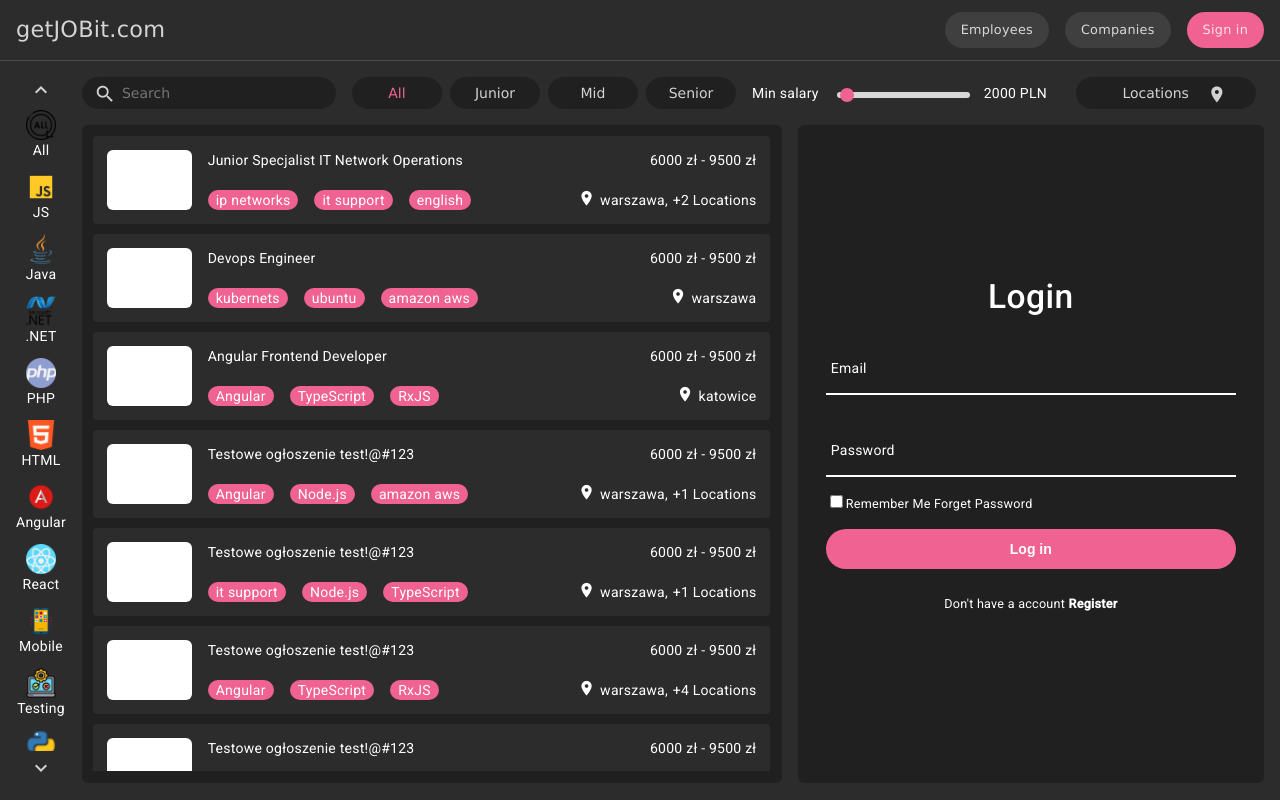
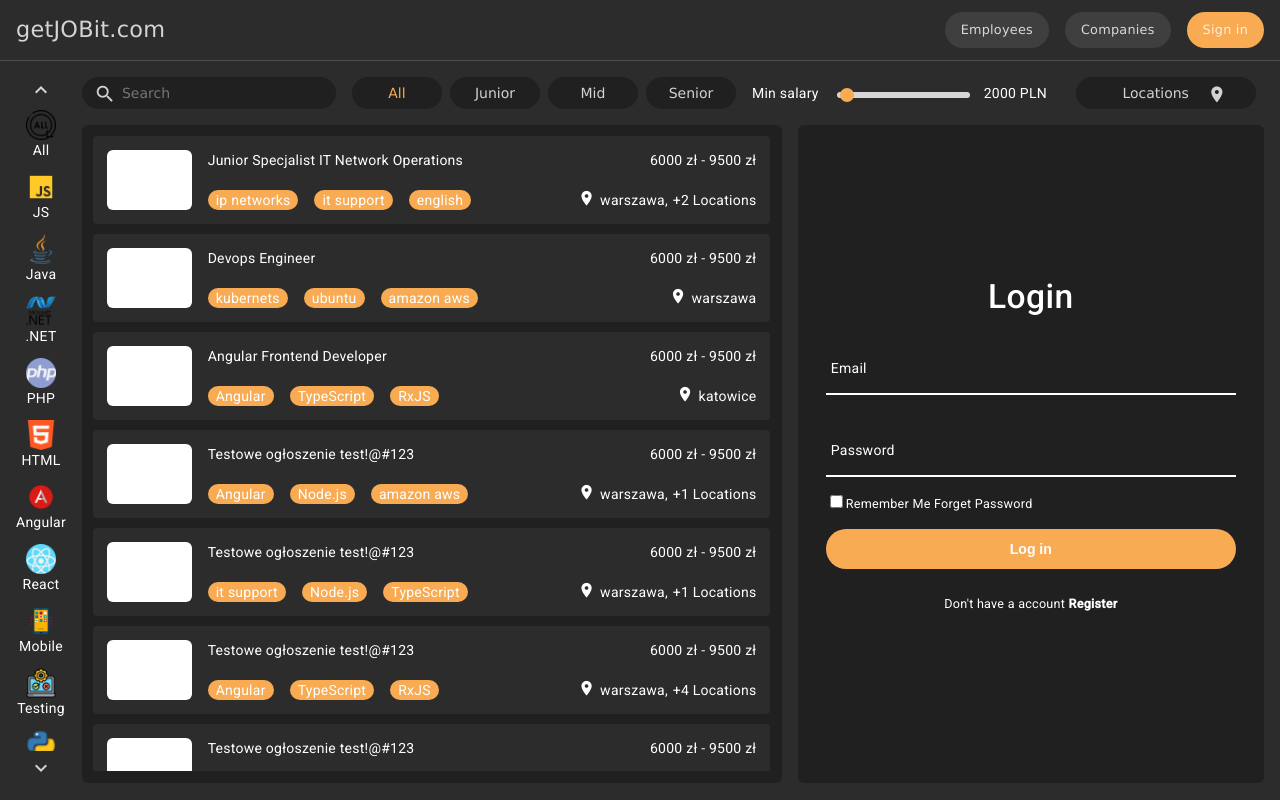
Before and after one commit to L3monPL/jobIT_front_end, an Angular app: page / in a window 1280 px wide. Built offline with nearby package versions, Linux system fonts and the light colour scheme.

Commit message:
change color

```diff
--- a/src/app/components/global-search/global-search.component.scss
+++ b/src/app/components/global-search/global-search.component.scss
@@ -63,10 +63,10 @@
 }
 .selected{
     // border: 1px solid #f06292!important;
-    color: #f06292;
+    color: #f8ab53;
 }
 .selectedColor{
-    color: #f06292!important;
+    color: #f8ab53!important;
 }
 .element{
     display: flex;
@@ -86,7 +86,7 @@ input[type=range] {
     appearance: none;
     width: 14px; /* szerokość kursor */
     height: 14px; /* wysokość kursor */
-    background: #f06292; /* kolor kursor */
+    background: #f8ab53; /* kolor kursor */
     cursor: pointer; /* zmiana kursora na "dłoń" */
     border-radius: 50%; /* zaokrąglenie kursor */
   }
--- a/src/app/components/list-content/list-content.component.scss
+++ b/src/app/components/list-content/list-content.component.scss
@@ -77,7 +77,7 @@
     column-gap: 1rem;
 }
 .item_stack_card{
-    background-color: #f06292;
+    background-color: #f8ab53;
     padding: 0px 8px;
     border-radius: 10px;
 }
--- a/src/app/components/main-content/main-content.component.scss
+++ b/src/app/components/main-content/main-content.component.scss
@@ -114,7 +114,7 @@ button{
     width: 100%;
     height: 40px;
     border-radius: 40px;
-    background-color: #f06292;
+    background-color: #f8ab53;
     color: #fff;
     border: none;
     outline: none;
--- a/src/app/components/toolbar/toolbar.component.scss
+++ b/src/app/components/toolbar/toolbar.component.scss
@@ -46,10 +46,10 @@
     transition: 0.5s;
 }
 .pink{
-    background-color: #f06292;
+    background-color: #f8ab53;
     transition: 0.5s;
 }
 .pink:hover{
-    background-color: #f05186;
+    background-color: #fdaa4c;
     transition: 0.5s;
 }
```
